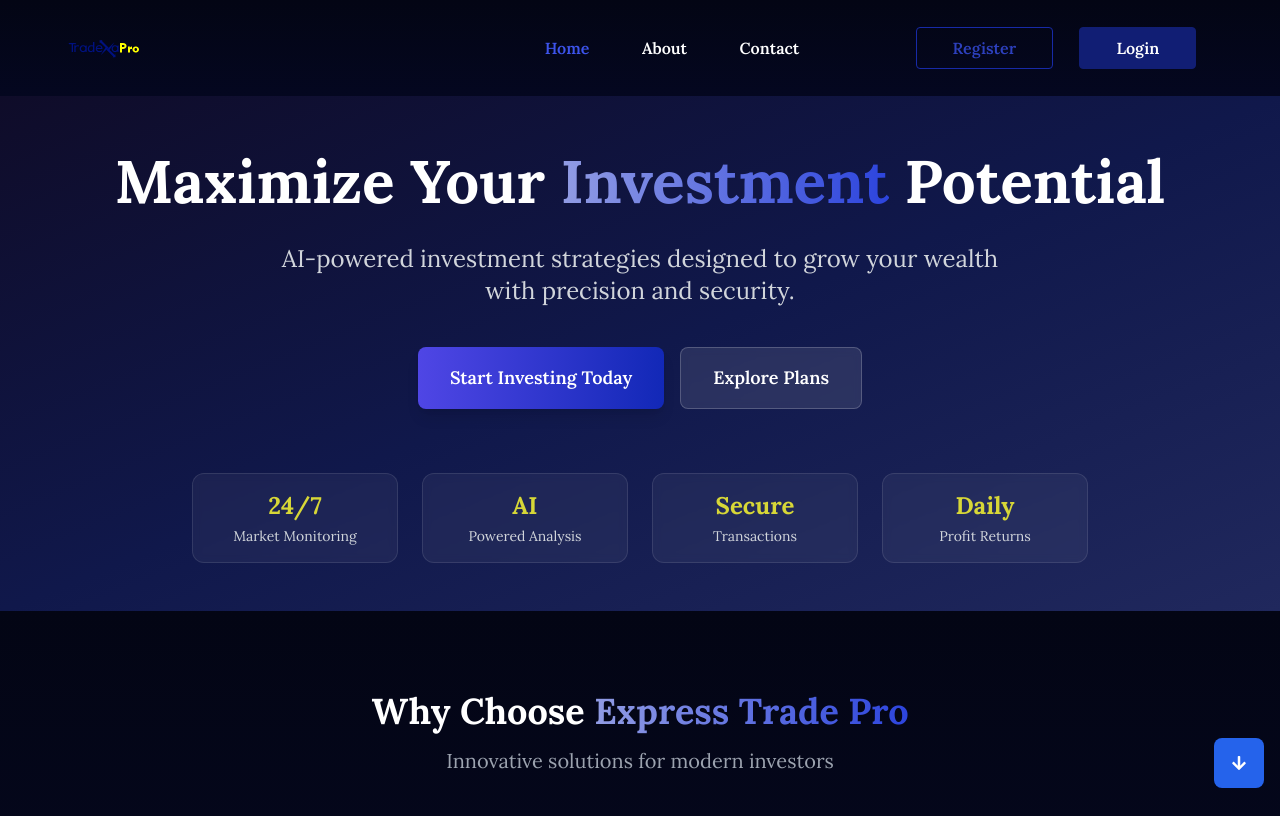
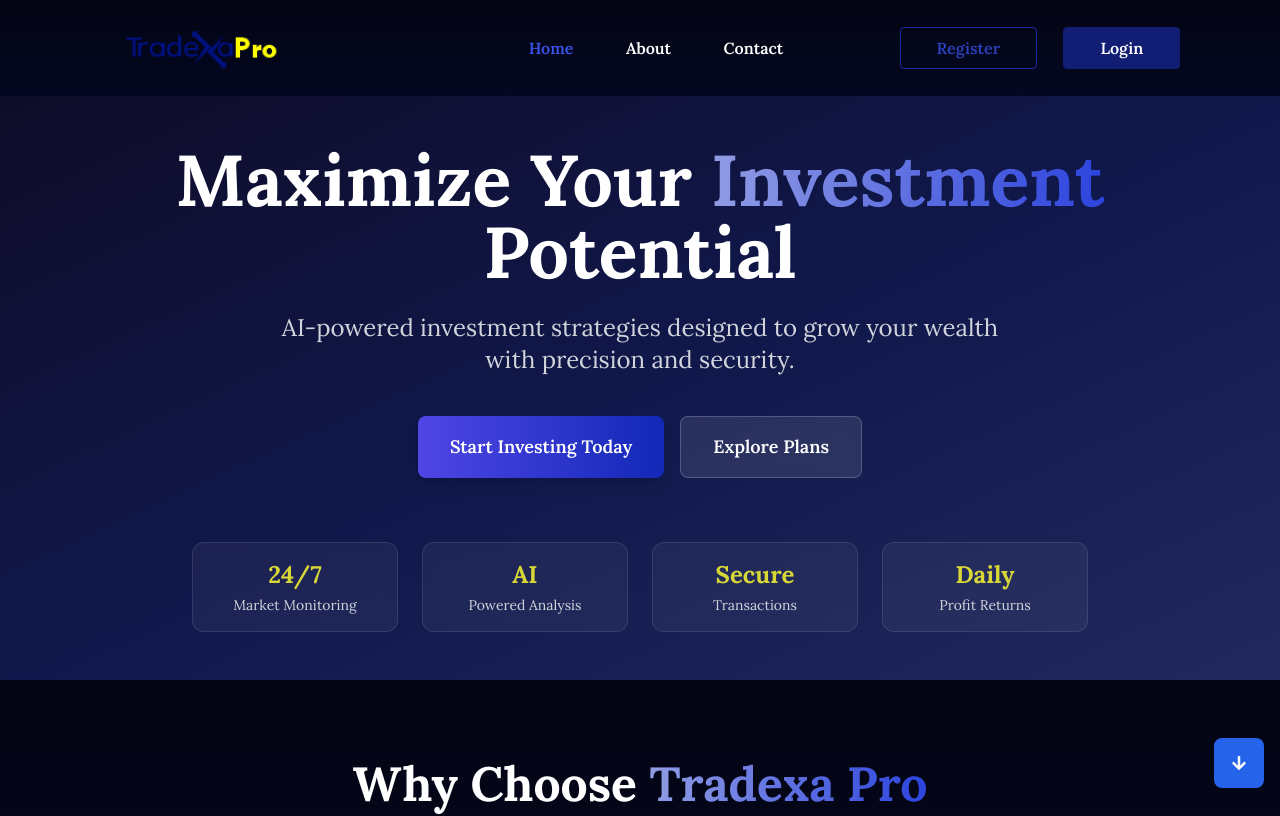
Before and after one commit to Matrixgee/TradexaPro, a React (Vite) app: page / in a window 1280 px wide. Shown: the top 816 px of the page. Built offline with nearby package versions, Linux system fonts and the light colour scheme; no server answers.

Commit message:
Make some changes on the landing page

```diff
--- a/index.html
+++ b/index.html
@@ -1,10 +1,10 @@
-<!doctype html>
+<!DOCTYPE html>
 <html lang="en">
   <head>
     <meta charset="UTF-8" />
     <meta
-          name="description"
-          content="Our platform is suitable for all traders, both beginners, and
+      name="description"
+      content="Our platform is suitable for all traders, both beginners, and
           professionals. Triangular or triple arbitrage is the result of a price
           difference between the three currencies when exchange rates do not
           match. Such discrepancies are common in the cryptocurrency market.
@@ -12,15 +12,22 @@
           transactions within 1 exchange almost in real-time.
           We are committed to providing all our investors with exceptional service while
           offering our team the best training."
-        />
-    <link rel="icon" type="image/svg+xml" href="./src/assets/ExpressPro.png" />
+    />
+    <link
+      rel="icon"
+      type="image/svg+xml"
+      href="./src/assets/tradexaprologo.png"
+    />
     <meta name="viewport" content="width=device-width, initial-scale=1.0" />
-    <title>Express Trade Pro</title>
+    <title>Tradexa Pro</title>
     <script src="//code.jivosite.com/widget/5XbOuttrhc" async></script>
 
-    <link rel="preconnect" href="https://fonts.googleapis.com">
-<link rel="preconnect" href="https://fonts.gstatic.com" crossorigin>
-<link href="https://fonts.googleapis.com/css2?family=Lora:ital,wght@0,400..700;1,400..700&display=swap" rel="stylesheet">
+    <link rel="preconnect" href="https://fonts.googleapis.com" />
+    <link rel="preconnect" href="https://fonts.gstatic.com" crossorigin />
+    <link
+      href="https://fonts.googleapis.com/css2?family=Lora:ital,wght@0,400..700;1,400..700&display=swap"
+      rel="stylesheet"
+    />
   </head>
   <body>
     <div id="root"></div>
--- a/src/Components/Footer.tsx
+++ b/src/Components/Footer.tsx
@@ -8,8 +8,12 @@
     >
       <div className="container mx-auto grid grid-cols-4 md:grid-cols-2 lg:grid-cols-4 gap-12">
         {/* Company Info */}
-        <div className="flex flex-col space-y-6">
-          <img src={logo} alt="Company Logo" className="w-40 h-40" />
+        <div className="flex flex-col space-y-2">
+          <img
+            src={logo}
+            alt="Company Logo"
+            className="w-full h-[100%] object-cover"
+          />
           <div>
             <h2 className="font-bold text-xl mb-2">Location HQ</h2>
             <p className="text-gray-400">
@@ -101,8 +105,7 @@
       {/* Footer Bottom */}
       <div className="border-t border-gray-800 mt-12 pt-8 flex flex-col md:flex-row justify-between items-center">
         <p className="text-sm text-gray-400 mb-4 md:mb-0">
-          &copy; {new Date().getFullYear()} EXPRESS TRADE PRO. All rights
-          reserved.
+          &copy; {new Date().getFullYear()} Tradexa Pro. All rights reserved.
         </p>
         <div className="flex space-x-4">
           <BsFacebook className="w-6 h-6 text-gray-400 hover:text-white transition-colors cursor-pointer" />
--- a/src/Components/Header.tsx
+++ b/src/Components/Header.tsx
@@ -19,12 +19,8 @@
 
   return (
     <div className="w-full h-[12vh] bg-gradient-to-b from-[#030514] to-[#040720] flex justify-around items-center">
-      <div className="w-[30%] md:w-[25%] flex justify-start items-center">
-        <img
-          src={logo}
-          alt="Logo"
-          className="w-full h-full max-w-[150px] md:max-w-[200px] object-contain"
-        />
+      <div className="w-[30%] md:w-[25%] h-full flex justify-start items-center">
+        <img src={logo} alt="Logo" className="w-full h-full object-cover" />
       </div>
       <div className="w-[60%] h-full flex justify-around items-center max-md:hidden max-lg:hidden">
         <div className="w-[40%] h-full text-white font-semibold flex justify-around items-center">
--- a/src/Layouts/Authlay.tsx
+++ b/src/Layouts/Authlay.tsx
@@ -42,7 +42,7 @@
 
       {/* Logo Header */}
       <div
-        className={`w-full max-w-md px-4  transition-all  duration-700 ease-out transform ${
+        className={`w-full max-w-md px-4  bg-black transition-all  duration-700 ease-out transform ${
           animateIn && imageLoaded
             ? "opacity-100 translate-y-0"
             : "opacity-0 -translate-y-8"
@@ -75,7 +75,7 @@
       >
         <div className="border-t border-gray-800 mt-6 pt-6">
           <p className="text-center text-gray-400 text-sm">
-            Copyright © {new Date().getFullYear()} EXPRESS TRADE PRO.
+            Copyright © {new Date().getFullYear()} Tradexa Pro.
             <br className="md:hidden" /> All Rights Reserved.
           </p>
           <div className="flex justify-center mt-4 space-x-4">
--- a/src/Page/About/AboutUs.tsx
+++ b/src/Page/About/AboutUs.tsx
@@ -1,5 +1,6 @@
 import { motion } from "framer-motion";
 import { FaShieldAlt, FaChartLine, FaUserTie, FaGlobe } from "react-icons/fa";
+import logo from "../../assets/tradexaprologo.png";
 
 // import Logo from "../assets/dan 1.svg";
 
@@ -49,7 +50,7 @@
           >
             <h1 className="text-5xl font-bold mb-6">
               <span className="bg-gradient-to-r from-[#233ff8] to-[#dfea0e] bg-clip-text text-transparent">
-                About Top Capital Mining
+                About Tradexa Pro
               </span>
             </h1>
             <p className="text-xl text-gray-300 mb-10">
@@ -73,7 +74,7 @@
               <h2 className="text-3xl font-bold mb-6">Our Story</h2>
               <div className="h-1 w-20 bg-gradient-to-r from-[#2e48f3] to-[#7d8105] mb-8 rounded-full" />
               <p className="text-gray-300 w- mb-6">
-                Founded in 2018, Top Capital Mining was established with a clear
+                Founded in 2018, Tradexa Pro was established with a clear
                 vision: to bridge the gap between traditional finance and the
                 emerging world of cryptocurrency and blockchain technology.
               </p>
@@ -102,9 +103,9 @@
             >
               <div className="absolute inset-0 bg-gradient-to-tr from-purple-500/20 to-pink-500/20 rounded-xl transform rotate-3" />
               <img
-                src=""
+                src={logo}
                 alt="Top logo"
-                className="relative z-10 max-w-md mx-auto"
+                className="relative z-10 max-w-[400px] mx-auto"
               />
             </motion.div>
           </div>
@@ -191,8 +192,8 @@
               Ready to Start Your Investment Journey?
             </h2>
             <p className="text-gray-300 mb-8 max-w-2xl mx-auto">
-              Join thousands of investors who trust Top Capital Mining to guide
-              their cryptocurrency investments.
+              Join thousands of investors who trust Tradexa Pro to guide their
+              cryptocurrency investments.
             </p>
             <a
               href="/auth/register"
--- a/src/Page/Choose.tsx
+++ b/src/Page/Choose.tsx
@@ -47,7 +47,7 @@
           <h2 className="text-4xl md:text-5xl font-bold text-white mb-4">
             Why Choose{" "}
             <span className="text-transparent bg-clip-text  bg-gradient-to-r from-[#919ce4] to-[#2c44dd]">
-              Express Trade Pro
+              Tradexa Pro
             </span>
           </h2>
           <p className="text-xl text-gray-400 max-w-3xl mx-auto">
--- a/src/Page/ContactUs.tsx
+++ b/src/Page/ContactUs.tsx
@@ -68,7 +68,7 @@
     {
       icon: <FaEnvelope />,
       title: "Email Address",
-      details: "topcapitalmining@gmail.com",
+      details: "",
     },
     {
       icon: <FaClock />,
--- a/src/Page/Faq.tsx
+++ b/src/Page/Faq.tsx
@@ -7,9 +7,9 @@
 
   const faqItems = [
     {
-      question: "What is Top Capital Mining?",
+      question: "What is Tradexa Pro?",
       answer:
-        "Top Capital Mining is a platform that allows you to buy, sell, and trade cryptocurrencies securely. It offers investment plans with attractive returns.",
+        "Tradexa Pro is a platform that allows you to buy, sell, and trade cryptocurrencies securely. It offers investment plans with attractive returns.",
     },
     {
       question: "How do I get started?",
@@ -24,7 +24,7 @@
     {
       question: "Is my investment safe?",
       answer:
-        "Yes Top Capital Mining Finance prioritizes security. We use advanced encryption and security protocols to protect your investments and personal information.",
+        "Yes Tradexa Pro Finance prioritizes security. We use advanced encryption and security protocols to protect your investments and personal information.",
     },
     {
       question: "How can I contact customer support?",
--- a/tailwind.config.js
+++ b/tailwind.config.js
@@ -5,12 +5,6 @@
   content: ["./index.html", "./src/**/*.{js,ts,jsx,tsx}"],
   theme: {
     extend: {},
-    screens: {
-      phone: { max: "764px" },
-      tab: { max: "1024px" },
-      desktop: { max: "1280px" },
-      smallPhone: { max: "360px" },
-    },
   },
   plugins: [scrollbarPlugin(), require("tailwind-scrollbar-hide")],
 };
```
